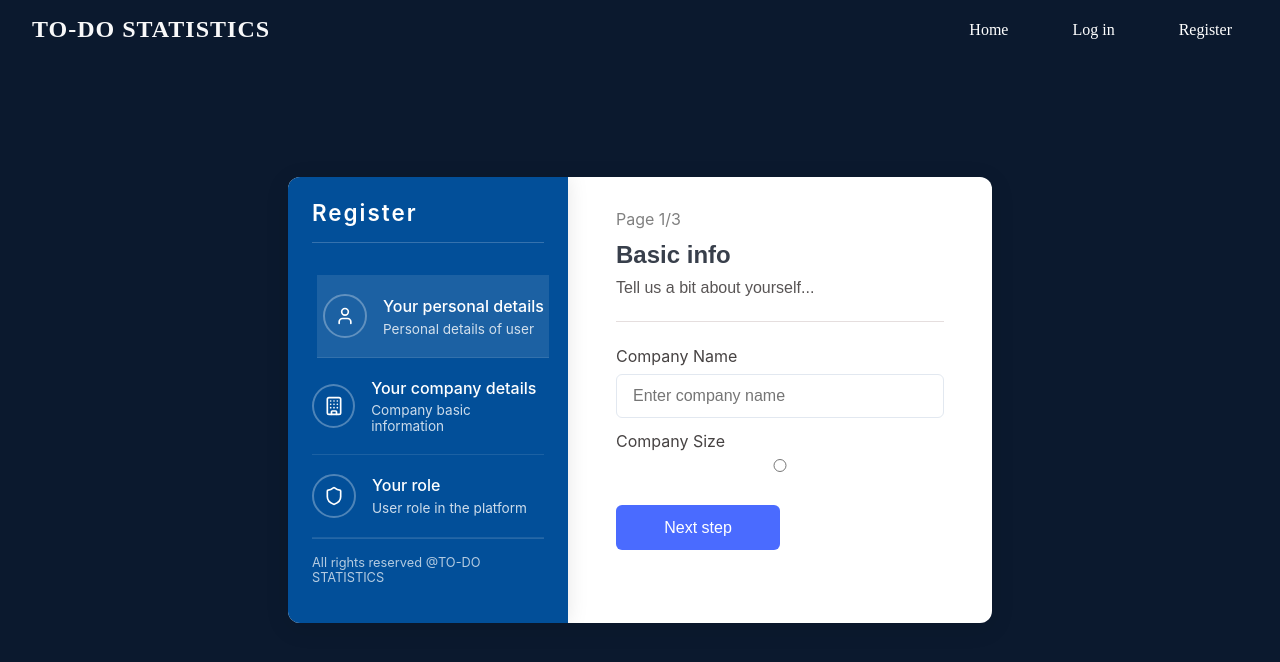
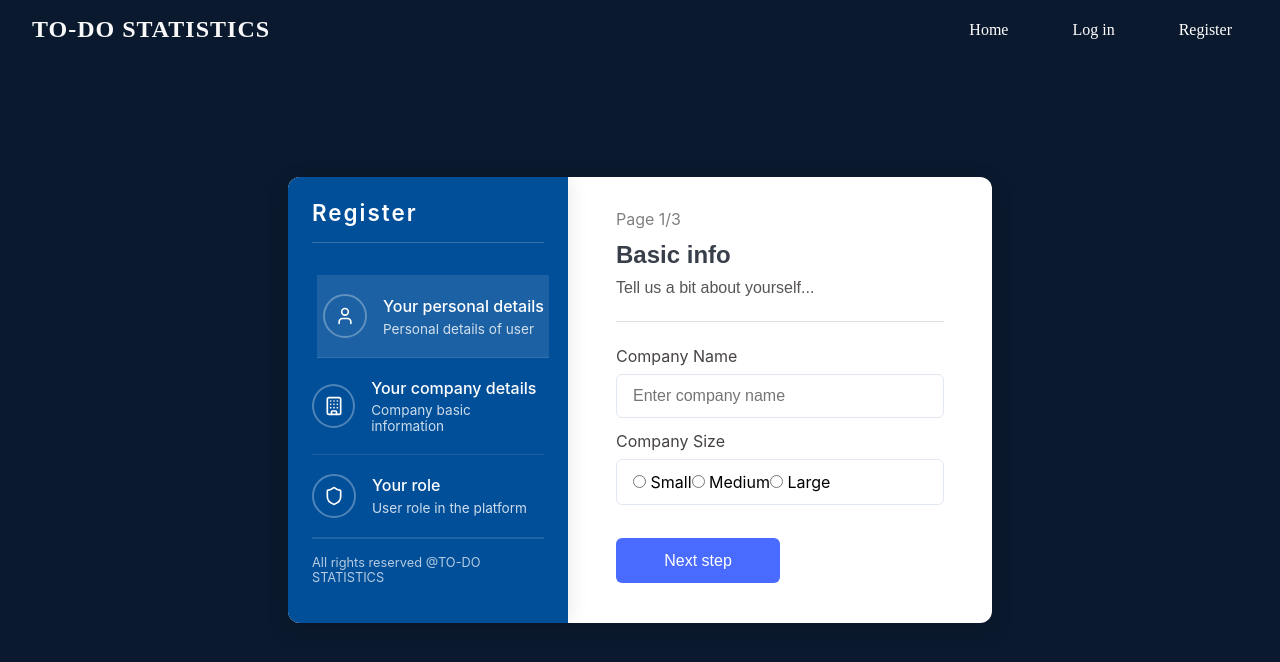
Before and after one commit to sasanedicbn/Mini-app, a Vue app in the folder Mini-app/: page /login in a window 1280 px wide. Shown: the top 662 px of the page. Built offline with nearby package versions, Linux system fonts and the light colour scheme.

Commit message:
Create reusable components

```diff
--- a/Mini-app/src/components/Form/AuthForm/AuthForm.vue
+++ b/Mini-app/src/components/Form/AuthForm/AuthForm.vue
@@ -52,28 +52,25 @@ import AuthFormInputWrapper from "@/components/Wrappers/Auth/AuthFormInputWrappe
 //     value: "",
 //   },
 // ];
-
 const fields = [
   {
     name: "companyname",
+    type: "text",
     label: "Company Name",
-    type: "text",
-    placeholder: "Enter company name",
-    value: "",
-    halfWidth: true,
+    placeholder: "Enter company name"
   },
   {
     name: "companysize",
-    label: "Company Size",
     type: "radio",
     label: "Company Size",
-    type: "radio",
-    label: "Company Size",
-    type: "radio",
-    placeholder: "Enter company name",
-    value: "",
-    halfWidth: true,
-  },
+    props: {
+      options: [
+        { value: "small", label: "Small" },
+        { value: "medium", label: "Medium" },
+        { value: "large", label: "Large" }
+      ]
+    }
+  }
 ];
 
 </script>
--- a/Mini-app/src/components/Form/AuthForm/AuthFormInput.vue
+++ b/Mini-app/src/components/Form/AuthForm/AuthFormInput.vue
@@ -2,14 +2,20 @@
   <form @submit.prevent="handleSubmit" class="user-form">
     <div v-for="field in fields" :key="field.name" class="form-group">
       <label :for="field.name">{{ field.label }}</label>
-      <input
+      <component :is="field.type === 'radio' ? RadioGroupInput : 'input'"
+        v-model="field.value"
+        v-bind="field.props || {}"
+        :type="field.type !== 'radio' ? field.type : undefined"
+         class="form-input"
+        :placeholder="field.placeholder"/>
+      <!-- <input
         v-model="field.value"
         :type="field.type"
         :id="field.name"
         class="form-input"
         :placeholder="field.placeholder"
         :required="field.required"
-      />
+      /> -->
     </div>
     <button type="submit" class="submit-btn">
       {{ submitText }}
@@ -19,6 +25,7 @@
 
 <script setup>
 import TextBlock from "@/components/UX/TextBlock.vue";
+import RadioGroupInput from "./RadioGroupInput.vue";
 const props = defineProps({
   fields: {
     type: Array,
```
